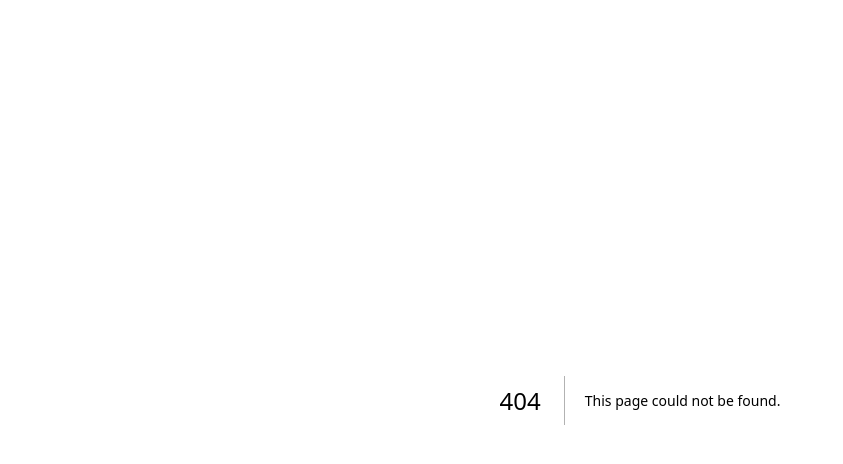
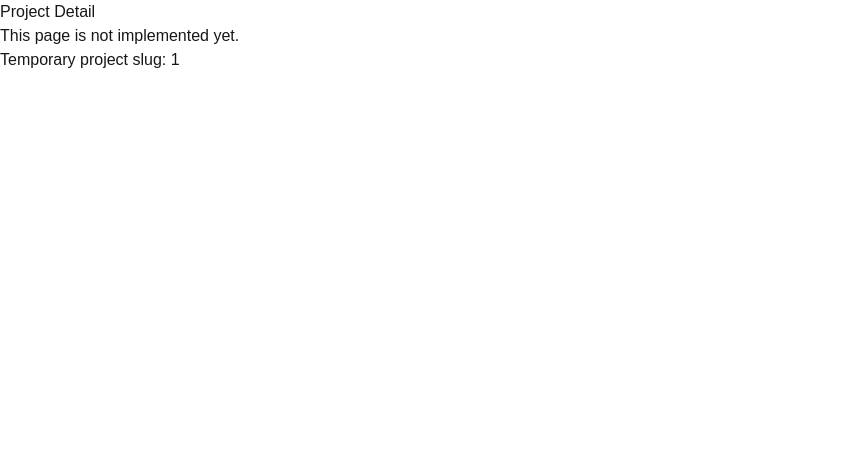
Before and after one commit to dotin2001/agency-website, a Next.js app: page /1/projects/1 in a window 1280 px wide. Before the commit this address had no page. Shown: the top 464 px of the page, without its empty margins (0-843 px from the left). Built offline with nearby package versions, Linux system fonts and the light colour scheme.

Commit message:
feat: add locale route skeleton

```diff
--- /dev/null
+++ b/app/[locale]/about/page.tsx
@@ -0,0 +1,8 @@
+export default function AboutPage() {
+  return (
+    <main>
+      <h1>About</h1>
+      <p>This page is not implemented yet.</p>
+    </main>
+  );
+}
--- /dev/null
+++ b/app/[locale]/contact/page.tsx
@@ -0,0 +1,8 @@
+export default function ContactPage() {
+  return (
+    <main>
+      <h1>Contact</h1>
+      <p>This page is not implemented yet.</p>
+    </main>
+  );
+}
--- /dev/null
+++ b/app/[locale]/layout.tsx
@@ -0,0 +1,11 @@
+export default function LocaleLayout({
+  children,
+  params,
+}: Readonly<{
+  children: React.ReactNode;
+  params: Promise<{ locale: string }>;
+}>) {
+  void params;
+
+  return <>{children}</>;
+}
--- /dev/null
+++ b/app/[locale]/page.tsx
@@ -0,0 +1,8 @@
+export default function LocaleHomePage() {
+  return (
+    <main>
+      <h1>Home</h1>
+      <p>This page is not implemented yet.</p>
+    </main>
+  );
+}
--- /dev/null
+++ b/app/[locale]/privacy/page.tsx
@@ -0,0 +1,8 @@
+export default function PrivacyPage() {
+  return (
+    <main>
+      <h1>Privacy</h1>
+      <p>This page is not implemented yet.</p>
+    </main>
+  );
+}
--- /dev/null
+++ b/app/[locale]/projects/[slug]/page.tsx
@@ -0,0 +1,15 @@
+export default async function ProjectDetailPage({
+  params,
+}: Readonly<{
+  params: Promise<{ locale: string; slug: string }>;
+}>) {
+  const { slug } = await params;
+
+  return (
+    <main>
+      <h1>Project Detail</h1>
+      <p>This page is not implemented yet.</p>
+      <p>Temporary project slug: {slug}</p>
+    </main>
+  );
+}
--- /dev/null
+++ b/app/[locale]/projects/page.tsx
@@ -0,0 +1,8 @@
+export default function ProjectsPage() {
+  return (
+    <main>
+      <h1>Projects</h1>
+      <p>This page is not implemented yet.</p>
+    </main>
+  );
+}
--- /dev/null
+++ b/app/[locale]/services/page.tsx
@@ -0,0 +1,8 @@
+export default function ServicesPage() {
+  return (
+    <main>
+      <h1>Services</h1>
+      <p>This page is not implemented yet.</p>
+    </main>
+  );
+}
--- /dev/null
+++ b/app/[locale]/team/page.tsx
@@ -0,0 +1,8 @@
+export default function TeamPage() {
+  return (
+    <main>
+      <h1>Team</h1>
+      <p>This page is not implemented yet.</p>
+    </main>
+  );
+}
```
